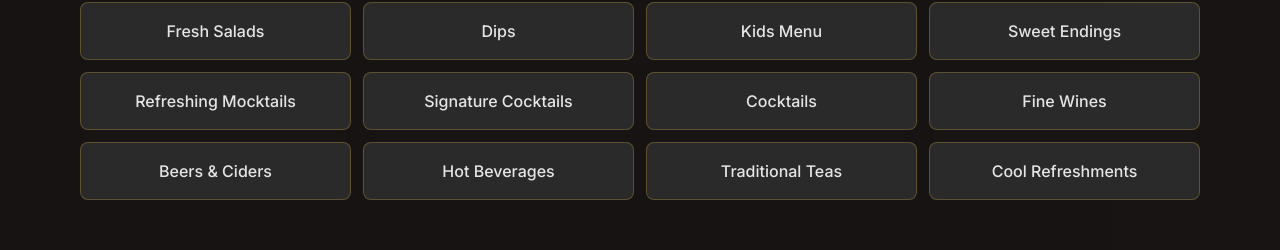
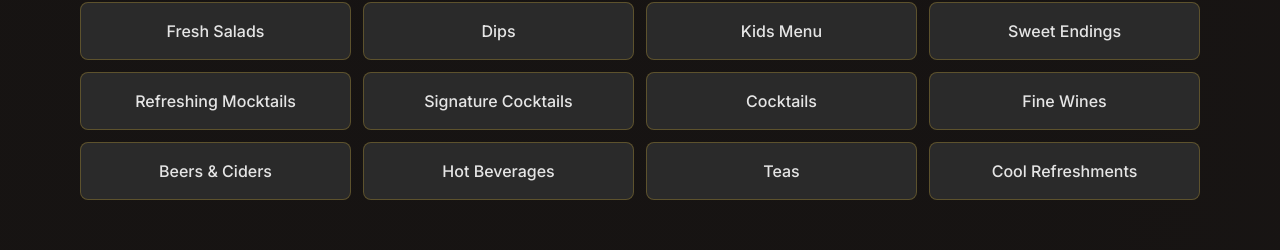
Before and after one commit to michaelyoussef396/cairo-clone-exact, a React (Vite) app: page /menu in a window 1280 px wide. Shown: the part 3806-4056 px from the top of the page. Built offline with nearby package versions, Linux system fonts and the light colour scheme; no server answers; the HTML template or start-up script is replaced by a standard one.

Commit message:
Fix: Rename Traditional Teas category

```diff
--- a/src/pages/NewMenu.tsx
+++ b/src/pages/NewMenu.tsx
@@ -73,7 +73,7 @@ const NewMenu = () => {
     { key: 'Wines', display: 'Fine Wines' },
     { key: 'Beers & Ciders', display: 'Beers & Ciders' },
     { key: 'Hot Drinks', display: 'Hot Beverages' },
-    { key: 'Tea', display: 'Traditional Teas' },
+    { key: 'Tea', display: 'Teas' },
     { key: 'Cold Drinks', display: 'Cool Refreshments' }
   ];
 
--- a/src/utils/csvParser.ts
+++ b/src/utils/csvParser.ts
@@ -97,6 +97,6 @@ export const categoryDisplayNames: Record<string, string> = {
   'Wines': 'Fine Wines',
   'Beers & Ciders': 'Beers & Ciders',
   'Hot Drinks': 'Hot Beverages',
-  'Tea': 'Traditional Teas',
+  'Tea': 'Teas',
   'Cold Drinks': 'Cool Refreshments'
 };
```
